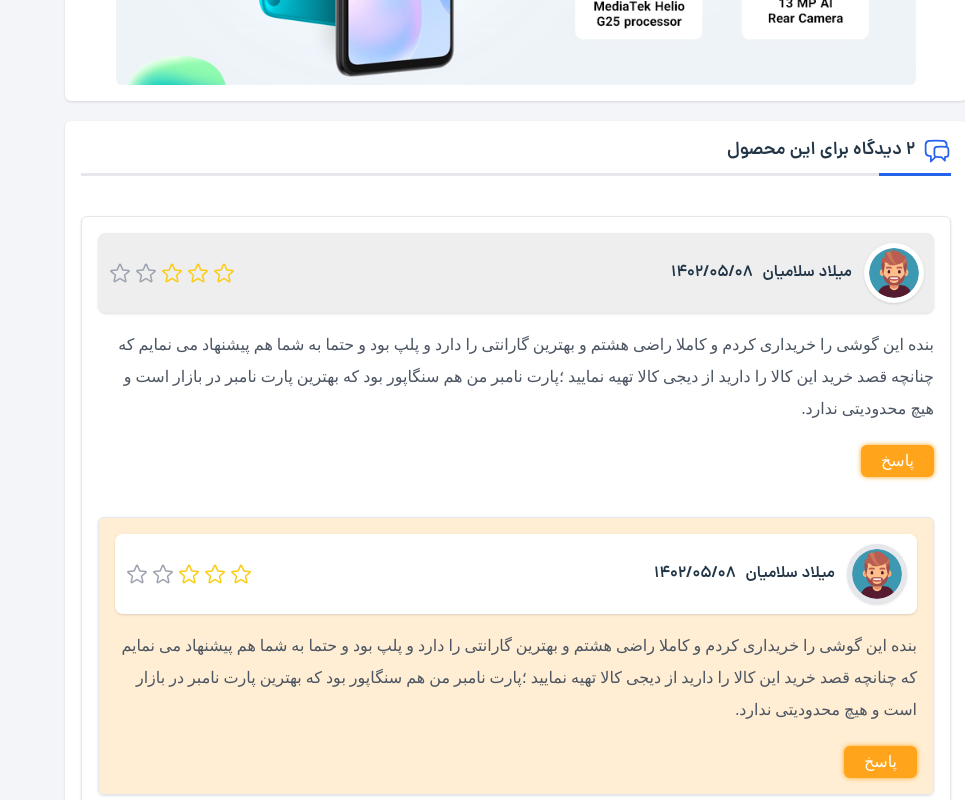
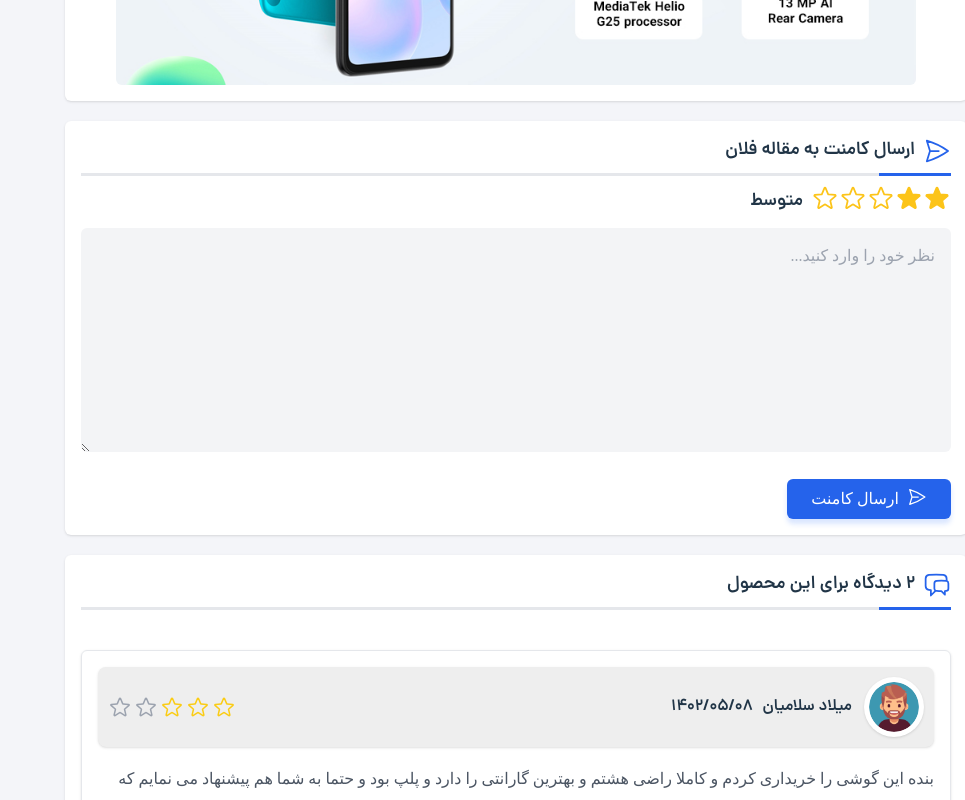
Before and after one commit to milad1385/saniarOnlineShop, a React (Vite) app: page /article/1 in a window 1280 px wide. Shown: the part 1340-2140 px from the top of the page, without its empty margins (315-1280 px from the left). Built offline with nearby package versions, Linux system fonts and the light colour scheme; a web font is replaced by a local one.

Commit message:
add send comment in article page

```diff
--- /dev/null
+++ b/src/Components/ArticleComments/ArticleComment.jsx
@@ -0,0 +1,26 @@
+import React, { useState } from "react";
+import Rateing from "../../Components/Rateing/Rateing";
+import Button from "../../Components/Button/Button";
+function ArticleComment() {
+  const [userRating, setUserRating] = useState(null);
+  return (
+    <>
+      <div className="">
+        <Rateing
+          onUserRate={userRating}
+          maxRating={5}
+          color="#fcc419"
+          defaultValue={2}
+          message={["خیلی بد", "متوسط", "خوب", "خیلی خوب", "عالی"]}
+        />
+      </div>
+      <textarea
+        className="bg-gray-100 outline-none w-full h-56 p-4 focus:border focus:border-blue-600 transition-all rounded-md"
+        placeholder="نظر خود را وارد کنید..."
+      ></textarea>
+      <Button title={"ارسال کامنت"} icon={"plane"} />
+    </>
+  );
+}
+
+export default ArticleComment;
--- a/src/Components/Rateing/Rateing.jsx
+++ b/src/Components/Rateing/Rateing.jsx
@@ -7,6 +7,7 @@ function Rateing({
   size = 28,
   defaultValue = 0,
   message = [],
+  onUserRate = 0,
 }) {
   const [rateing, setRateing] = useState(defaultValue);
   const [temporary, setTemporary] = useState(0);
@@ -15,7 +16,10 @@ function Rateing({
       <div className="flex items-center mb-4 justify-end">
         {Array.from({ length: maxRating }, (_, i) => (
           <Star
-            onRate={() => setRateing(i + 1)}
+            onRate={() => {
+              setRateing(i + 1);
+              onUserRate(i + 1);
+            }}
             onHoverIn={() => setTemporary(i + 1)}
             onHoverOut={() => setTemporary(0)}
             full={temporary ? temporary >= i + 1 : rateing >= i + 1}
--- a/src/Pages/ArticlePage/ArticlePage.jsx
+++ b/src/Pages/ArticlePage/ArticlePage.jsx
@@ -4,11 +4,10 @@ import Navbar from "../../Components/Navbar/Navbar";
 import Footer from "../../Components/Footer/Footer";
 import FooterMenu from "../../Components/FooterMenu/FooterMenu";
 import BreadCrumb from "../../Components/BreadCrumb/BreadCrumb";
-import LastBlog from "../../Components/LastBlog/LastBlog";
 import LastBlogBox from "../../Components/LastBlogBox/LastBlogBox";
 import PageTitle from "../../Components/UserPanel/PageTitle/PageTitle";
-import CommentBox from "../../Components/CommentBox/CommentBox";
 import ArticleCommentBox from "../../Components/ArticleCommentBox/ArticleCommentBox";
+import ArticleComment from "../../Components/ArticleComments/ArticleComment";
 
 function ArticlePage() {
   return (
@@ -90,8 +89,15 @@ function ArticlePage() {
               </section>
             </div>
             <div className="bg-white rounded-md shadow p-4">
-              <PageTitle title={'2 دیدگاه برای این محصول'} icon={'chat-bubble-left-right'}/>
-              <ArticleCommentBox/>
+              <PageTitle title={"ارسال کامنت به مقاله فلان"} icon={"plane"} />
+              <ArticleComment />
+            </div>
+            <div className="bg-white rounded-md shadow p-4">
+              <PageTitle
+                title={"2 دیدگاه برای این محصول"}
+                icon={"chat-bubble-left-right"}
+              />
+              <ArticleCommentBox />
             </div>
           </div>
           <div className="w-[450px] sticky top-0 bg-white h-[716.7px] rounded-md shadow space-y-7 p-3">
```
